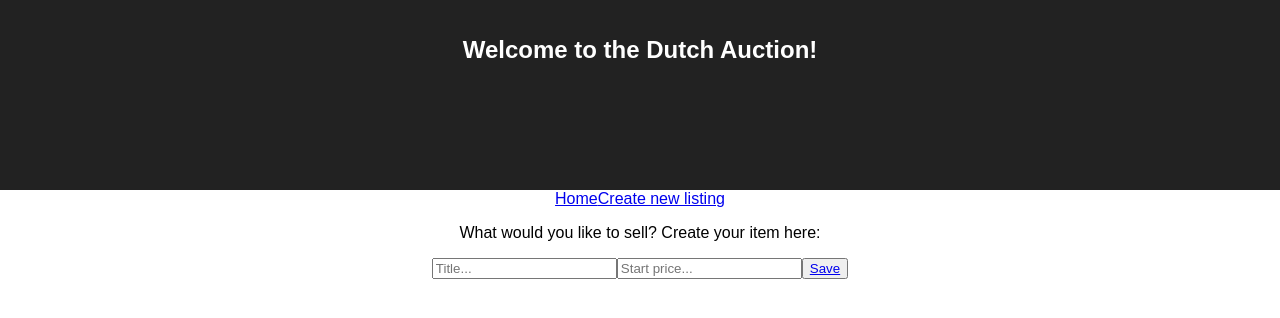
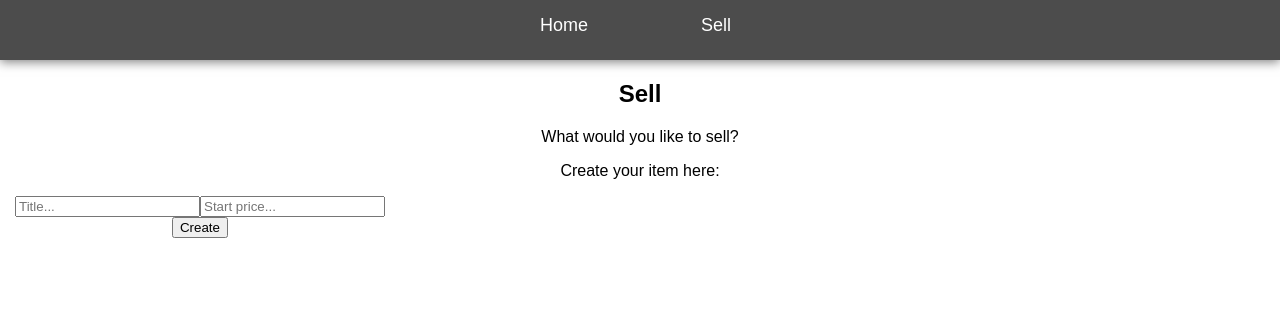
Before and after one commit to Samparkyn/dutch-auction, a React (Create React App) app: page /new-item in a window 1280 px wide. Shown: the top 318 px of the page. Built offline with nearby package versions, Linux system fonts and the light colour scheme.

Commit message:
Refactor ItemList component to render ItemCard & styles

```diff
--- a/src/App.css
+++ b/src/App.css
@@ -2,31 +2,18 @@
   text-align: center;
 }
 
-.App-logo {
-  animation: App-logo-spin infinite 20s linear;
-  height: 80px;
+.app__nav {
+  height: 60px;
+  background: rgba(0, 0, 0, 0.7);
+  box-shadow: 0 2px 10px 0 rgba(0,0,0,0.5);
+  display: flex;
+  justify-content: center;
 }
 
-.App-header {
-  background-color: #222;
-  height: 150px;
-  padding: 20px;
-  color: white;
+.nav__link {
+  width: 122px;
+  color: #FFF;
+  font-size: 18px;
+  text-decoration: none;
+  margin: 15px;
 }
-
-.App-title {
-  font-size: 1.5em;
-}
-
-.App-intro {
-  font-size: large;
-}
-
-@keyframes App-logo-spin {
-  from { transform: rotate(0deg); }
-  to { transform: rotate(360deg); }
-}
-
-button:disabled {
-  pointer-events: none;
-}
--- a/src/App.js
+++ b/src/App.js
@@ -10,13 +10,12 @@ export default class App extends Component {
   render() {
     return (
       <div className="App">
-        <header className="App-header">
-          <h1 className="App-title">Welcome to the Dutch Auction!</h1>
-        </header>
         <Router>
           <div>
-            <Link to="/">Home</Link>
-            <Link to="/new-item">Create new listing</Link>
+            <div className="app__nav">
+              <Link className="nav__link" to="/">Home</Link>
+              <Link className="nav__link" to="/new-item">Sell</Link>
+            </div>
             <Route exact path="/" render={props => <Home {...this.props} />} />
             <Route exact path="/new-item" render={props => <NewItem {...this.props} />} />
             <Route path="/item/:id" render={props => <Item {...props} {...this.props} />} />
--- /dev/null
+++ b/src/components/item-card/index.js
@@ -0,0 +1 @@
+export { ItemCard } from './item-card'
--- /dev/null
+++ b/src/components/item-card/item-card.css
@@ -0,0 +1,17 @@
+.item__card {
+    position: relative;
+    flex: 0 0 200px;
+    min-width: 200px;
+    margin: 20px 12px;
+    background: #fff;
+    box-shadow: 2px 2px 12px 0 rgba(0,0,0,.15)
+}
+
+.item__card__link {
+  list-style: none;
+}
+
+.item__title .item__price .item__time-remaining {
+  list-style: none;
+  text-decoration-style: none;
+}
--- /dev/null
+++ b/src/components/item-card/item-card.jsx
@@ -0,0 +1,14 @@
+import React from 'react'
+import { Timer } from '../timer'
+
+export const ItemCard = ({ item }) => (
+  <li className="item__card__link" key={item.id}>
+      <div className="item__card">
+        <p className="item__title">{item.title}</p>
+        <p className="item__price">Price: {item.price}</p>
+        <p className="item_time-remaining">Time remaining:
+          <Timer start={item.start} duration={item.duration}/>
+        </p>
+      </div>
+  </li>
+)
--- a/src/components/item-row/index.js
+++ /dev/null
@@ -1 +0,0 @@
-export { ItemRow } from './item-row'
--- a/src/components/item-row/item-row.jsx
+++ /dev/null
@@ -1,23 +0,0 @@
-import React from 'react'
-import { Timer } from '../timer'
-
-export const ItemRow = ({ item }) => (
-  <li key={item.id}>
-    <table>
-      <thead>
-        <tr>
-          <td>Title</td>
-          <td>Price</td>
-          <td>Time remaining</td>
-        </tr>
-      </thead>
-      <tbody>
-        <tr>
-          <td>{item.title}</td>
-          <td>{item.price}</td>
-          <td><Timer start={item.start} duration={item.duration}/></td>
-        </tr>
-      </tbody>
-    </table>
-  </li>
-)
--- a/src/components/items-list/items-list.jsx
+++ b/src/components/items-list/items-list.jsx
@@ -1,5 +1,5 @@
 import React, { Component } from 'react'
-import { ItemRow } from '../item-row'
+import { ItemCard } from '../item-card'
 import { Link } from 'react-router-dom'
 
 export class ItemsList extends Component {
@@ -7,7 +7,7 @@ export class ItemsList extends Component {
     const { items } = this.props
     const rows = items.map(item => (
       <Link key={item.id} to={`/item/${item.id}`}>
-        <ItemRow item={item} />
+        <ItemCard item={item} />
       </Link>
     ))
 
--- a/src/index.css
+++ b/src/index.css
@@ -1,3 +1,7 @@
+@import url('./components/items-list/items-list.css');
+@import url('./pages/new-item/new-item.css');
+@import url('./components/item-card/item-card.css');
+
 body {
   margin: 0;
   padding: 0;
--- a/src/pages/new-item/new-item.css
+++ b/src/pages/new-item/new-item.css
@@ -0,0 +1,4 @@
+.newItem__form__container {
+  height: 300px;
+  width: 400px;
+}
--- a/src/pages/new-item/new-item.jsx
+++ b/src/pages/new-item/new-item.jsx
@@ -50,7 +50,9 @@ export class NewItem extends Component {
 
     return (
       <div className="seller">
-        <p className="seller__text">What would you like to sell? Create your item here: </p>
+        <h2>Sell</h2>
+        <p className="seller__text">What would you like to sell?</p>
+        <p className="seller__text">Create your item here: </p>
         <div className="newItem__form__container">
           <input
             value={title}
@@ -66,9 +68,9 @@ export class NewItem extends Component {
             onChange={this.priceHandler}
             placeholder="Start price...">
           </input>
-          <button disabled={error} onClick={this.addItem}>
-            <Link to="/">Save</Link>
-          </button>
+          <Link className="btn__link" to="/" onClick={this.addItem}>
+            <button disabled={error}>Create</button>
+          </Link>
           {errorMessage}
         </div>
       </div>
```
